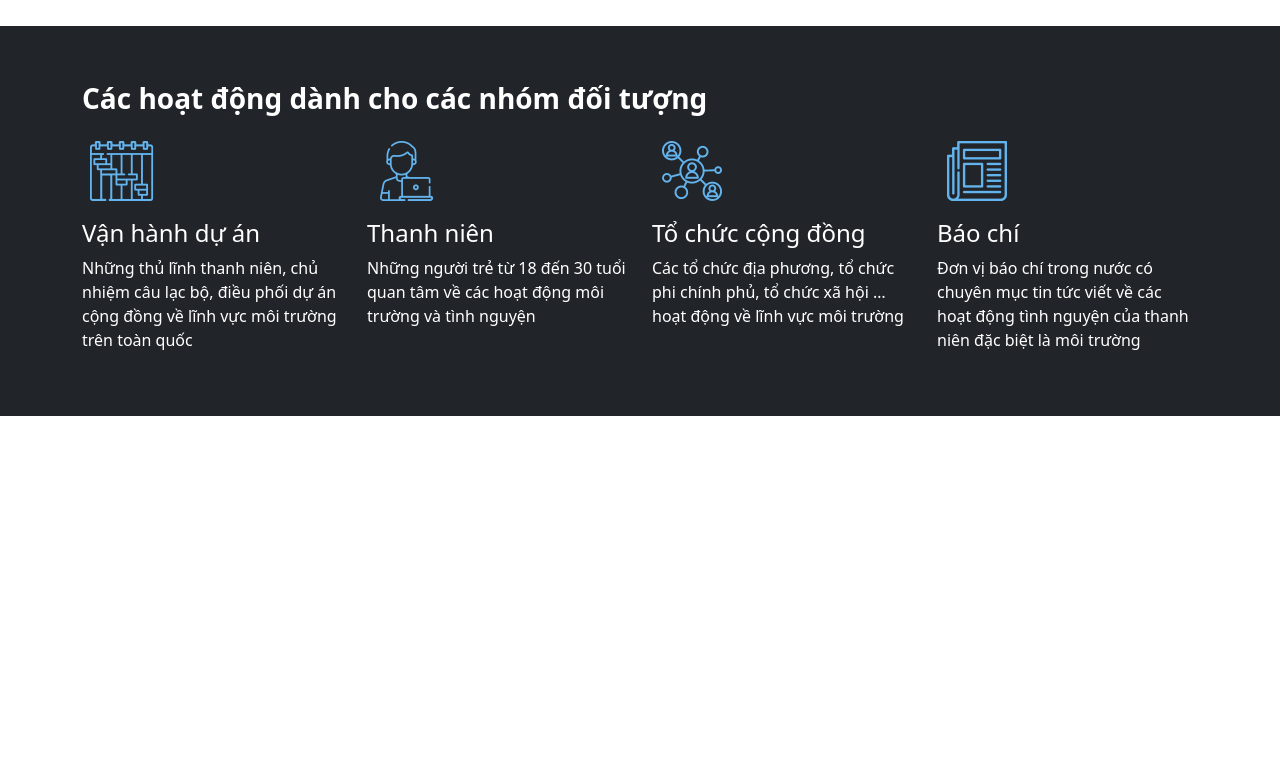
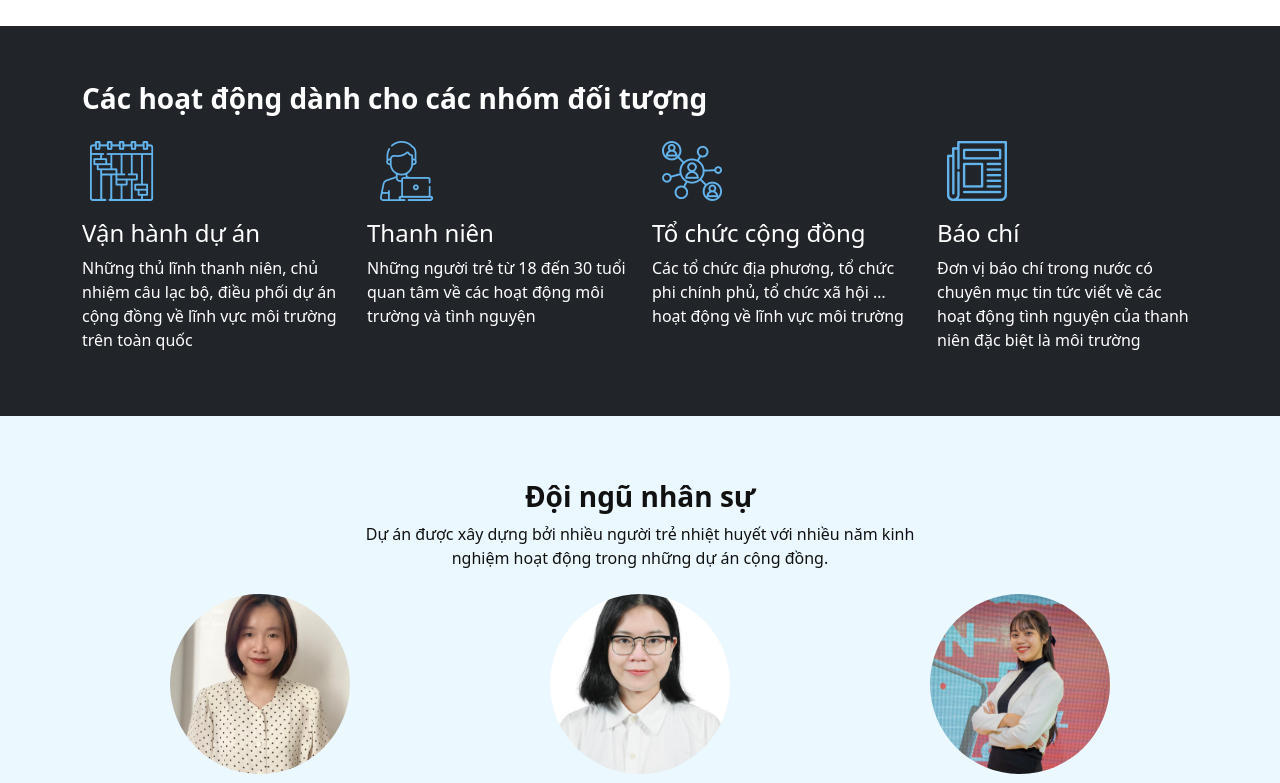
Before and after one commit to kc97ble/ecomap-web-0105, a React app: page / in a window 1280 px wide. Shown: the part 2000-2783 px from the top of the page. Before the commit the page ends 2416 px from the top, so only its background shows below. Built offline with nearby package versions, Linux system fonts and the light colour scheme; the HTML template or start-up script is replaced by a standard one.

Commit message:
Use SectionTeamIntro1 in PageHome

```diff
--- a/src/containers/PageHome/index.tsx
+++ b/src/containers/PageHome/index.tsx
@@ -4,6 +4,7 @@ import TheBanner from "./components/SectionBanner";
 import SectionIntro from "./components/SectionIntro";
 import SectionMainActivity from "./components/SectionMainActivity";
 import SectionTargetGroups from "./components/SectionTargetGroups";
+import SectionTeamIntro1 from "./components/SectionTeamIntro1";
 
 export function PageHome() {
   return (
@@ -13,6 +14,7 @@ export function PageHome() {
       <SectionIntro />
       <SectionMainActivity />
       <SectionTargetGroups />
+      <SectionTeamIntro1 />
     </div>
   );
 }
```
